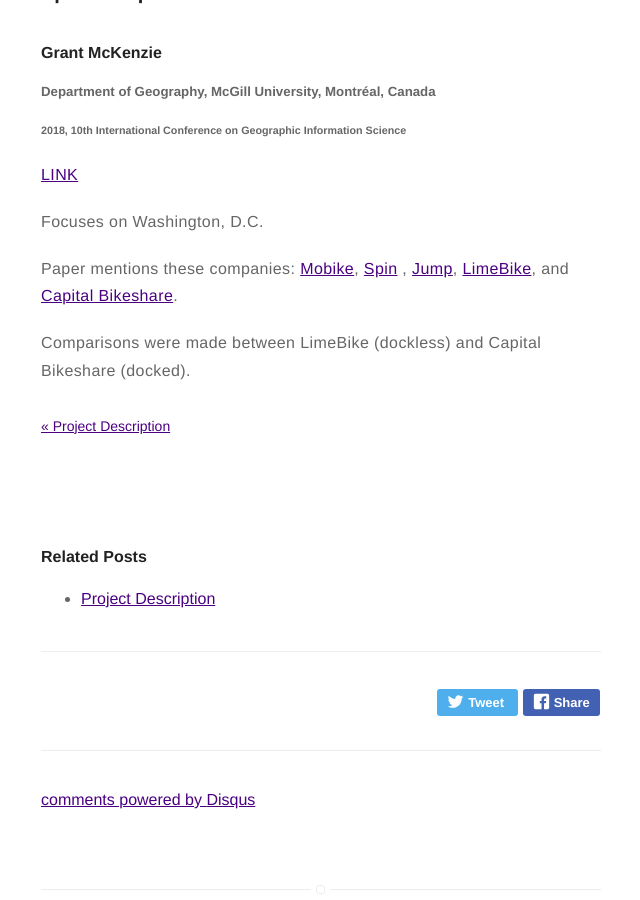
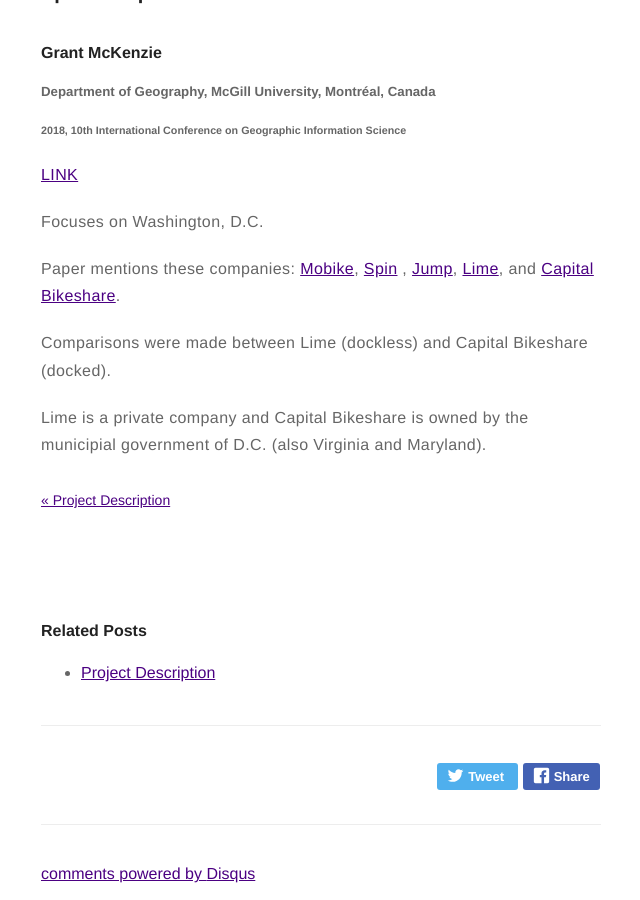
Before and after one commit to dljubenk/dljubenk.github.io, a Jekyll site: the page built from _posts/2019-02-06-literature-study.markdown, in a window 1280 px wide and 900 px high, scrolled down 931 px. Shown: the whole window, without its empty margins (319-959 px from the left). Built offline with Jekyll 4.4.1, drawn with Linux system fonts in a browser that asks for light colours; emoji names are drawn with the system emoji font; comment, search, counter and statistics services are not loaded.

Commit message:
Update 2019-02-06-literature-study.markdown

```diff
--- a/_posts/2019-02-06-literature-study.markdown
+++ b/_posts/2019-02-06-literature-study.markdown
@@ -38,6 +38,8 @@ In total, 142 papers in the domain of smart cities transportation had been colle
 
 Focuses on Washington, D.C.
 
-Paper mentions these companies: [Mobike](https://mobike.com/global/), [Spin](https://www.spin.app/) , [Jump](https://jump.com/), [LimeBike](https://www.li.me/), and [Capital Bikeshare](https://www.capitalbikeshare.com/).
+Paper mentions these companies: [Mobike](https://mobike.com/global/), [Spin](https://www.spin.app/) , [Jump](https://jump.com/), [Lime](https://www.li.me/), and [Capital Bikeshare](https://www.capitalbikeshare.com/).
 
-Comparisons were made between LimeBike (dockless) and Capital Bikeshare (docked).
+Comparisons were made between Lime (dockless) and Capital Bikeshare (docked).
+
+Lime is a private company and Capital Bikeshare is owned by the municipial government of D.C. (also Virginia and Maryland).
```
